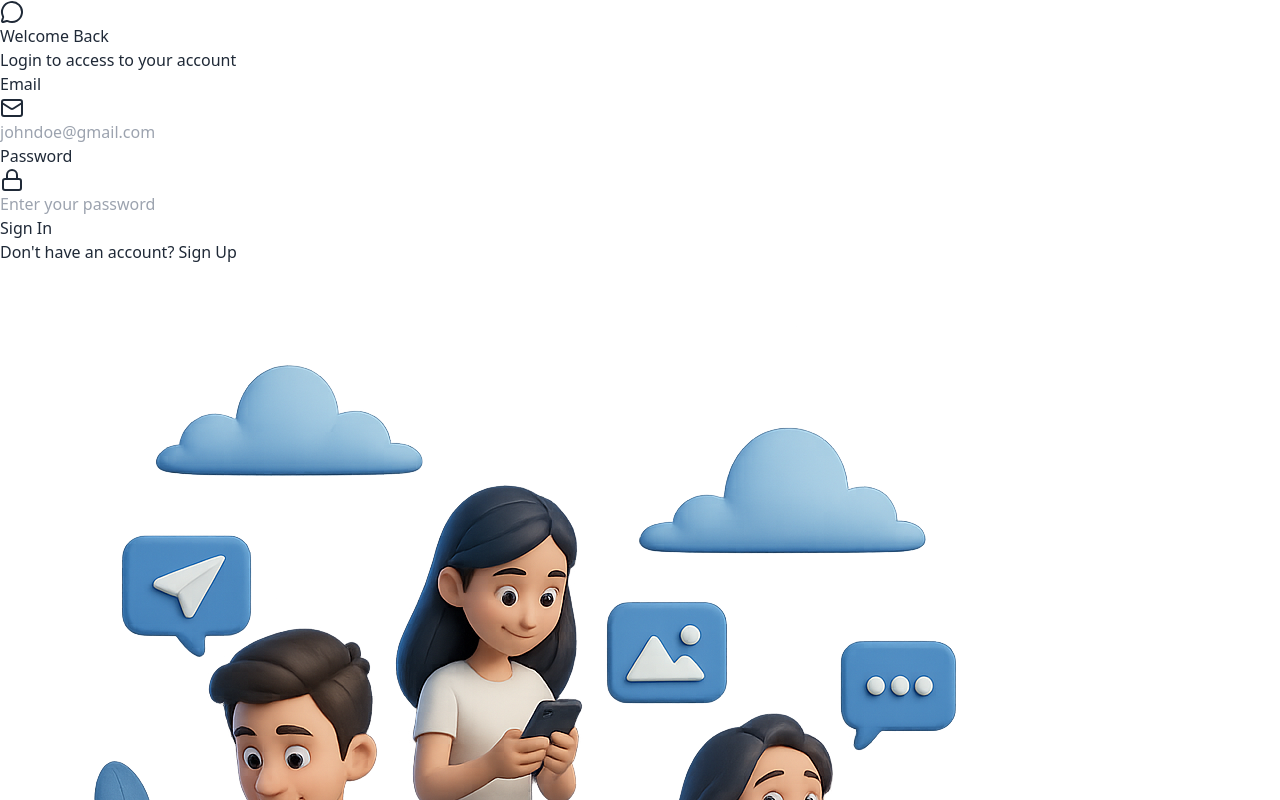
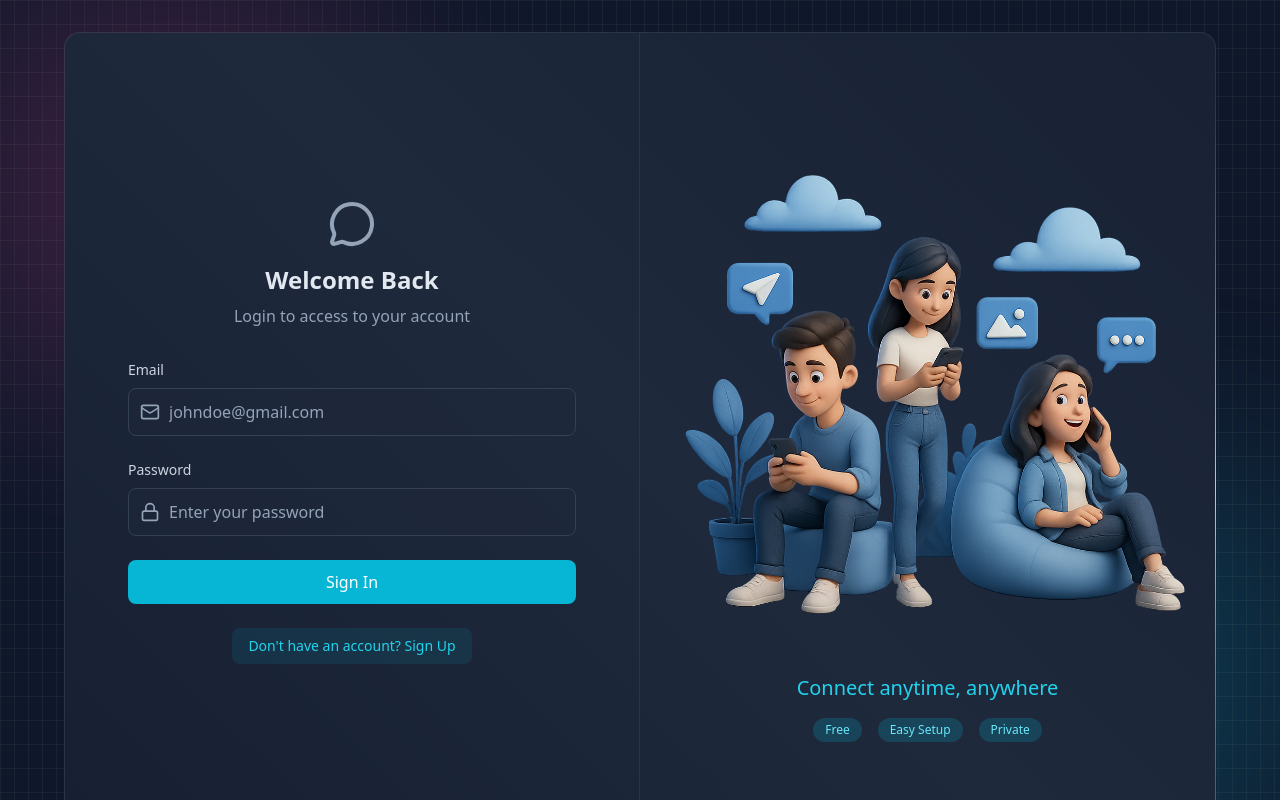
Before and after one commit to Realtime-chat-application-socket-io/Frontend, a React app: page /login in a window 1280 px wide. Shown: the top 800 px of the page. Built offline with nearby package versions, Linux system fonts and the light colour scheme; no server answers; the HTML template or start-up script is replaced by a standard one.

Commit message:
[akarsh].fix ui

```diff
--- a/src/index.css
+++ b/src/index.css
@@ -1,10 +1,35 @@
 @tailwind base;
 @tailwind components;
 @tailwind utilities;
-
 
 @property --border-angle {
   inherits: false;
   initial-value: 0deg;
   syntax: "<angle>";
 }
+
+.input {
+  @apply w-full bg-slate-800/50 border border-slate-700 rounded-lg py-2 pl-10 pr-4 text-slate-200 placeholder-slate-400 focus:ring-2 focus:ring-cyan-500 focus:border-transparent;
+}
+
+.auth-input-icon {
+  @apply absolute left-3 top-1/2 -translate-y-1/2 text-slate-400 size-5;
+}
+
+.auth-input-label {
+  @apply block text-sm font-medium text-slate-300 mb-2;
+}
+
+.auth-badge {
+  @apply inline-flex items-center px-3 py-1 text-xs font-medium rounded-full bg-cyan-500/20 text-cyan-300;
+}
+
+.auth-btn {
+  @apply w-full bg-cyan-500 text-white rounded-lg py-2.5 font-medium
+  hover:bg-cyan-600 focus:ring-2 focus:ring-cyan-500;
+}
+
+.auth-link {
+  @apply px-4 py-2 inline-block bg-cyan-500/10 rounded-lg text-cyan-400
+  hover:text-cyan-500 text-sm transition-colors;
+}
--- a/tailwind.config.js
+++ b/tailwind.config.js
@@ -1,10 +1,14 @@
 import daisyui from "daisyui";
+
 /** @type {import('tailwindcss').Config} */
 export default {
-  content: ["./index.html","./src/**/*.{js,ts,jsx,tsx"],
+  content: [
+    "./index.html",
+    "./src/**/*.{js,ts,jsx,tsx}",
+  ],
   theme: {
     extend: {
-       animation: {
+      animation: {
         border: "border 4s linear infinite",
       },
       keyframes: {
@@ -14,5 +18,5 @@ export default {
       },
     },
   },
-  plugins: [require("daisyui")],
+  plugins: [daisyui],
 };
```
